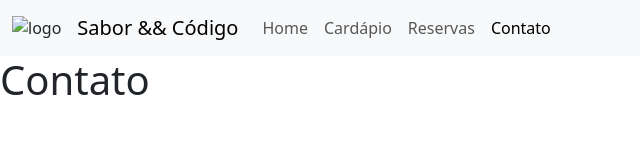
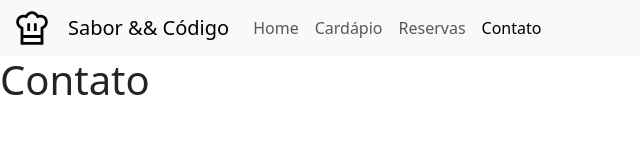
Before and after one commit to Vinist021/Projeto_Menu, a plain HTML site: page contato.html in a window 1280 px wide. Shown: the whole page, without its empty margins (0-640 px from the left). Drawn offline with nearby package versions, Linux system fonts and the light colour scheme.

Commit message:
alteração no logo da navbar

```diff
--- a/contato.html
+++ b/contato.html
@@ -10,7 +10,7 @@
 
     <nav class="navbar navbar-expand-lg bg-body-tertiary">
         <div class="container-fluid">
-            <img src="images/Chef-hat.svg" alt="logo" class="me-3">
+            <img src="images/logo/Chef-hat.svg" alt="logo" class="me-3">
           <a class="navbar-brand">Sabor && Código</a>
           <button class="navbar-toggler" type="button" data-bs-toggle="collapse" data-bs-target="#navbarNav" aria-controls="navbarNav" aria-expanded="false" aria-label="Toggle navigation">
             <span class="navbar-toggler-icon"></span>
```
Also changed, not shown: cardapio.html (+1 -1 lines), reservas.html (+1 -1 lines).
